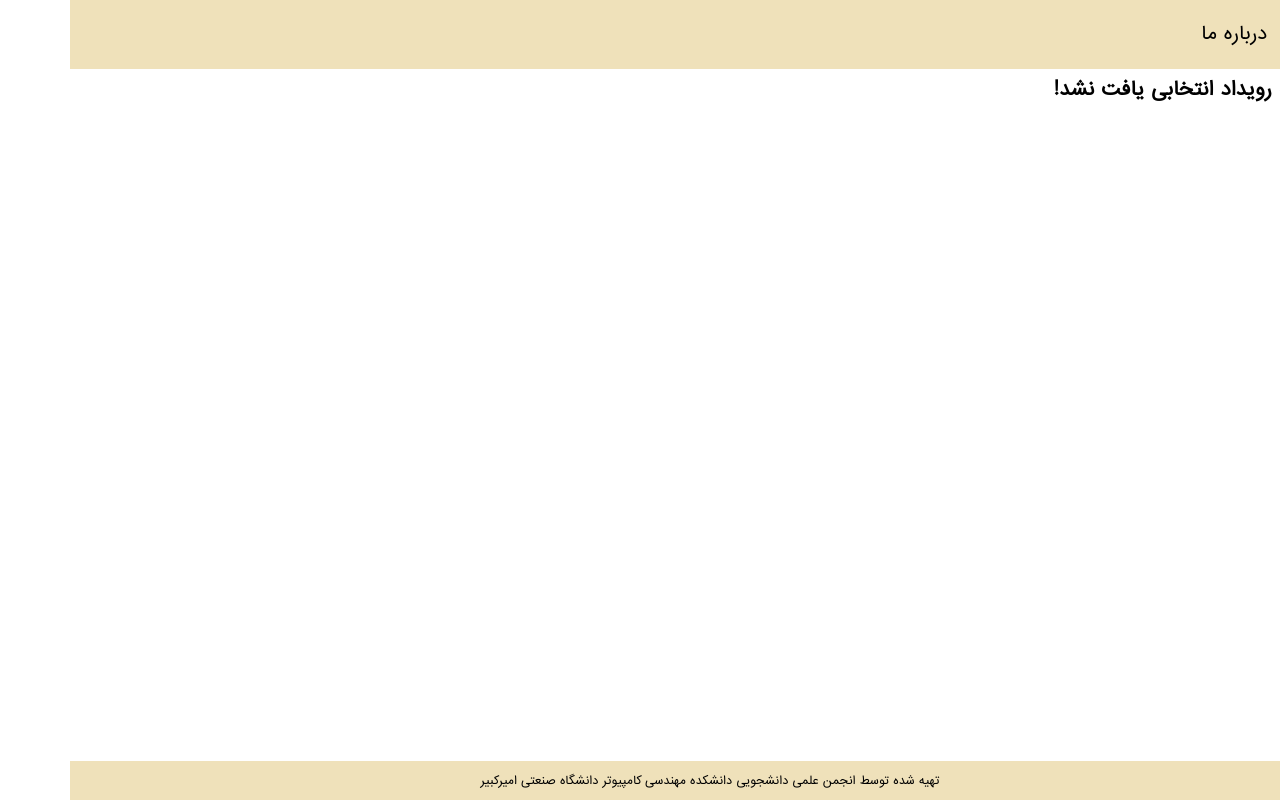
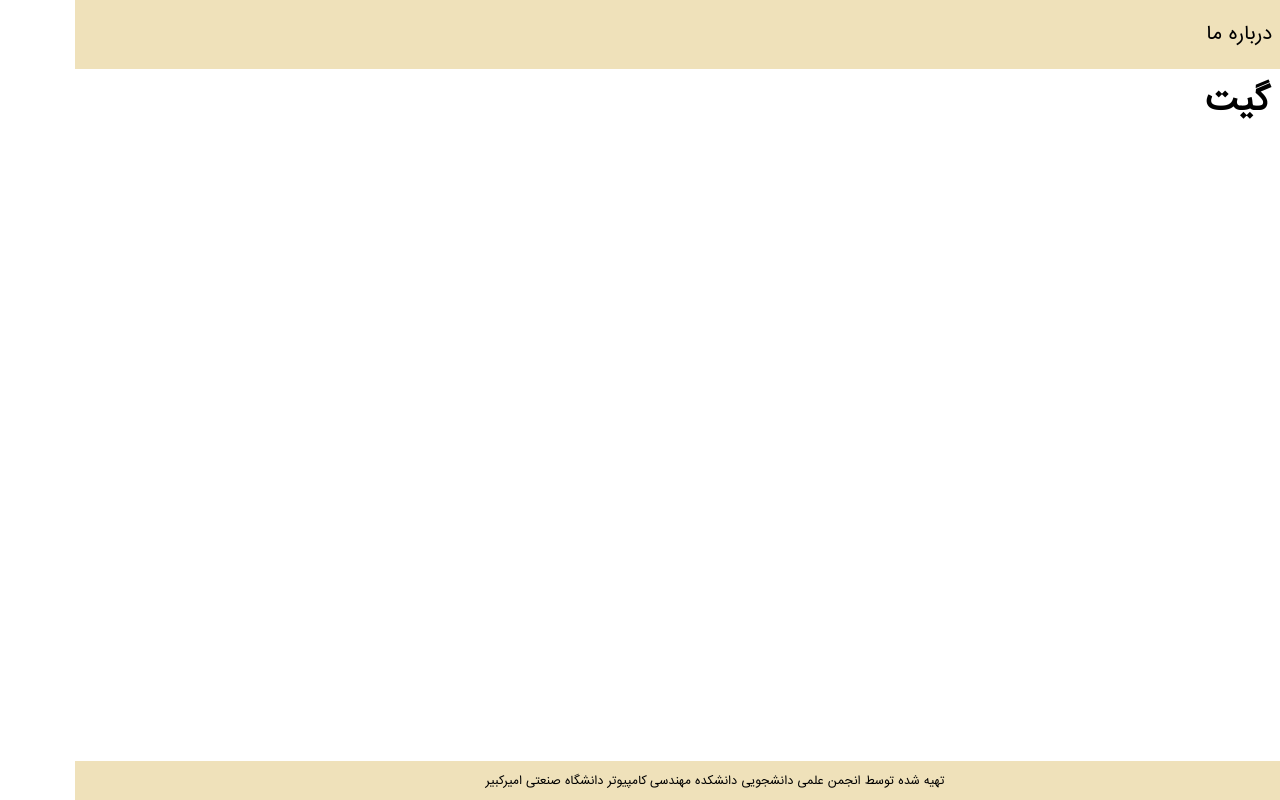
Before and after one commit to aut-daralfonoon/frontend, a Vue app: page /event/1 in a window 1280 px wide. Built offline with nearby package versions, Linux system fonts and the light colour scheme.

Commit message:
change: event props

```diff
--- a/src/components/event/Event.vue
+++ b/src/components/event/Event.vue
@@ -2,6 +2,13 @@
 // importing the event store
 import { useEventsStore } from "../../stores/events";
 
+// defining the event props
+defineProps({
+  id: {
+    type: Number,
+    required: true
+  }
+})
 </script>
 
 <template>
@@ -15,7 +22,7 @@ export default {
   name: "Event",
   data() {
     return {
-      event: useEventsStore().getEventById(Number(this.$route.params.id))
+      event: useEventsStore().getEventById(this.id)
     }
   },
 }
--- a/src/views/EventView.vue
+++ b/src/views/EventView.vue
@@ -10,11 +10,17 @@ import { useEventsStore } from "../stores/events"
   <main>
     <!-- creating an event component -->
     <Event
-        v-if="useEventsStore().isEventValid(this.$route.params.id)"
-        :msg="'event: ' + this.$route.params.id"
+        v-if="useEventsStore().isEventValid(Number(this.$route.params.id))"
+        :id="Number(this.$route.params.id)"
     />
-    <h3 v-else>
-      {{ "متاسفانه رویداد انتخابی یافت نشد!" }}
+    <h3 v-else class="center-text">
+      {{ "متاسفانه رویداد انتخابی شما یافت نشد!" }}
     </h3>
   </main>
 </template>
+
+<style scoped>
+.center-text {
+  text-align: center;
+}
+</style>
```
